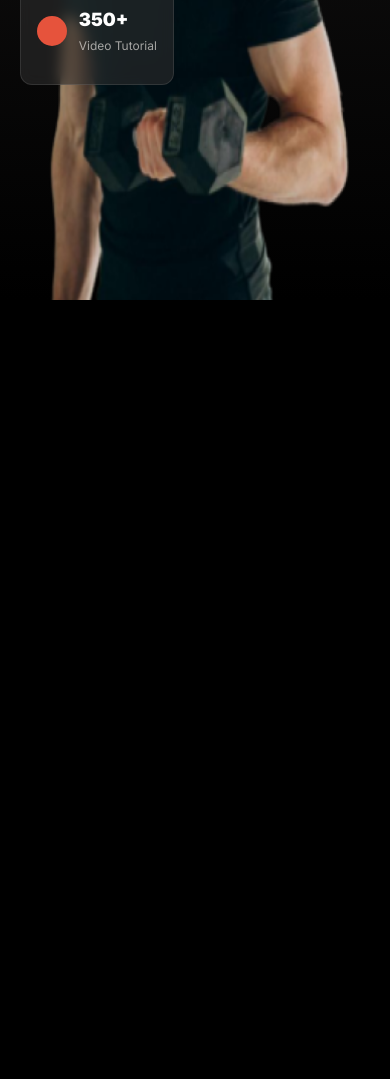
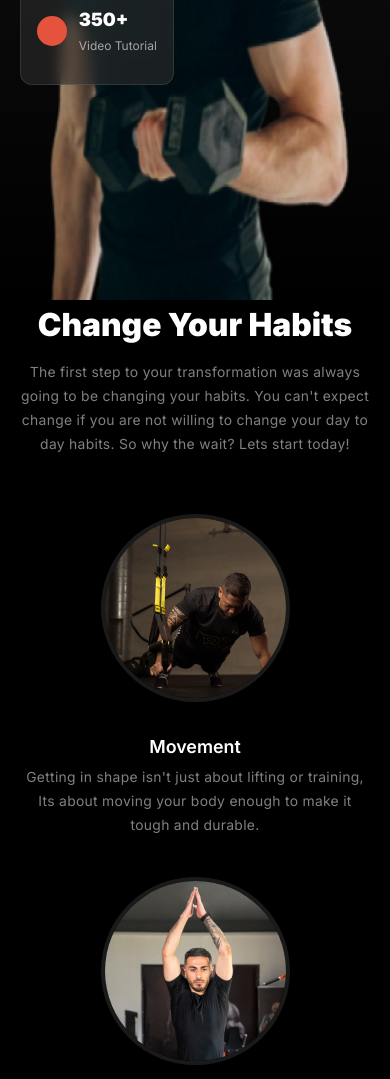
Before and after one commit to kyoChiwow/Asssignment-2, a plain HTML site: page index.html in a window 390 px wide. Shown: the part 918-1997 px from the top of the page. Before the commit the page ends 1218 px from the top, so only its background shows below. Drawn offline with Linux system fonts and the light colour scheme; some icons are missing.

Commit message:
Done with the change your habit section also made it responsive

```diff
--- a/index.html
+++ b/index.html
@@ -80,7 +80,39 @@
   </header>
 
   <main>
+<!-- Change your habit section -->
+    <section class="change-your-habit-container display-flex">
+      <div class="change-your-habit-texts display-flex">
+        <h3 class="change-your-habit-title">Change Your Habits</h3>
+        <p class="para">The first step to your transformation was always going to be changing your habits. You can't expect change if you are not willing to change your day to day habits. So why the wait? Lets start today!</p>
+      </div>
 
+      <div class="change-your-habit-cards">
+
+        <div class="habit-cards">
+          <img src="images/image 3.png" alt="" class="habit-img">
+          <h3 class="habit-title">Movement</h3>
+          <p class="para">Getting in shape isn't just about lifting or training, Its about moving your body enough to make it tough and durable.</p>
+        </div>
+        <div class="habit-cards">
+          <img src="images/image 2.png" alt="" class="habit-img">
+          <h3 class="habit-title">Time</h3>
+          <p class="para">Set a certain amount of time everyday for your workout!</p>
+        </div>
+        <div class="habit-cards">
+          <img src="images/image 4.png" alt="" class="habit-img">
+          <h3 class="habit-title">Practice</h3>
+          <p class="para">"Practice Makes Perfect". That should be your motto, because only with practice can you achieve your goal.</p>
+        </div>
+        <div class="habit-cards">
+          <img src="images/image 5.png" alt="" class="habit-img">
+          <h3 class="habit-title">Weight Loss</h3>
+          <p class="para">And finally you come to weight loss. With these habits you can reach your desired weight in no time!</p>
+        </div>
+
+      </div>
+    </section>
+<!-- Change your habit section Ends -->
   </main>
 
   <footer>
--- a/styles/styles.css
+++ b/styles/styles.css
@@ -36,6 +36,14 @@ a{
   --light-orange: rgba(230, 83, 60, 1);
   --light-white: rgba(255, 255, 255, 0.5);
   --flot-box: rgba(250, 250, 249, 1);
+}
+
+.para{
+  font-size: 0.875rem;
+  font-weight: 400;
+  line-height: 1.5rem;
+  letter-spacing: 0.3px;
+  color: rgba(255, 255, 255, 0.5);
 }
 
 /* Header Styles starts here */
@@ -257,12 +265,67 @@ a{
   width: 40px;
   border-radius: 500px;
 }
+/* Banner Ends */
+/* Header Ends Here */
 
+
+/* Main Starts here */
+
+/* Change your habit section */
+
+.change-your-habit-container{
+  padding-left: 15%;
+  padding-right: 15%;
+  flex-direction: column;
+  align-items: center;
+  margin-top: 6.25rem;
+}
+
+.change-your-habit-texts{
+  flex-direction: column;
+  text-align: center;
+  width: 60%;
+  margin-bottom: 3.625rem;
+}
+
+.change-your-habit-title{
+  font-size: 3rem;
+  font-weight: 900;
+  color: white;
+  margin-bottom: 1rem;
+}
+
+.change-your-habit-cards{
+  display: grid;
+  grid-template-columns: repeat(4, 1fr);
+  justify-content: center;
+  width: 100%;
+  gap: 2.5rem;
+}
+
+.habit-cards{
+  width: 100%;
+  text-align: center;
+}
+
+.habit-title{
+  font-size: 1.125rem;
+  font-weight: 600;
+  color: white;
+  margin-top: 1.875rem;
+  margin-bottom: .5rem;
+}
+
+.habit-img{
+  border-radius: 100px;
+  border: 4px solid rgba(255, 255, 255, 0.1);
+}
 
 /* Responsive for smaller device */
 
 @media screen and (max-width: 576px) {
 
+/* Navbar Designs */
   .navbar{
     padding-left: 6%;
     padding-right: 6%;
@@ -379,4 +442,35 @@ a{
     width: 100%;
     gap: 2vw;
   }
+
+/* Navbar Ends here */
+
+/* Change your habit Starts here */
+
+.change-your-habit-container{
+  padding-left: 5%;
+  padding-right: 5%;
+  margin-top: 5px;
 }
+
+.change-your-habit-cards{
+  display: flex;
+  flex-direction: column;
+}
+
+.change-your-habit-texts{
+  width: 100%;
+}
+
+.change-your-habit-title{
+  font-size: 8.14vw;
+}
+
+.para{
+  font-size: 3.56vw;
+}
+
+.habit-title{
+  font-size: 4.58vw;
+}
+}
```
